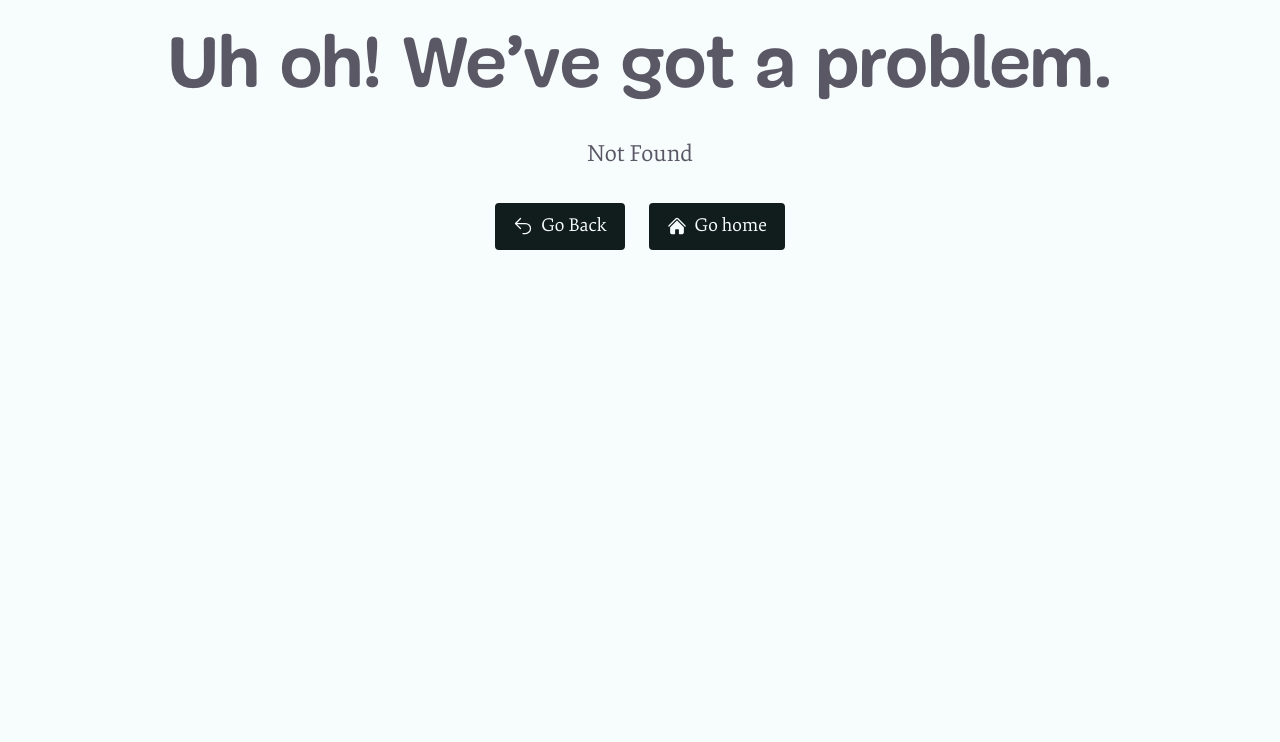
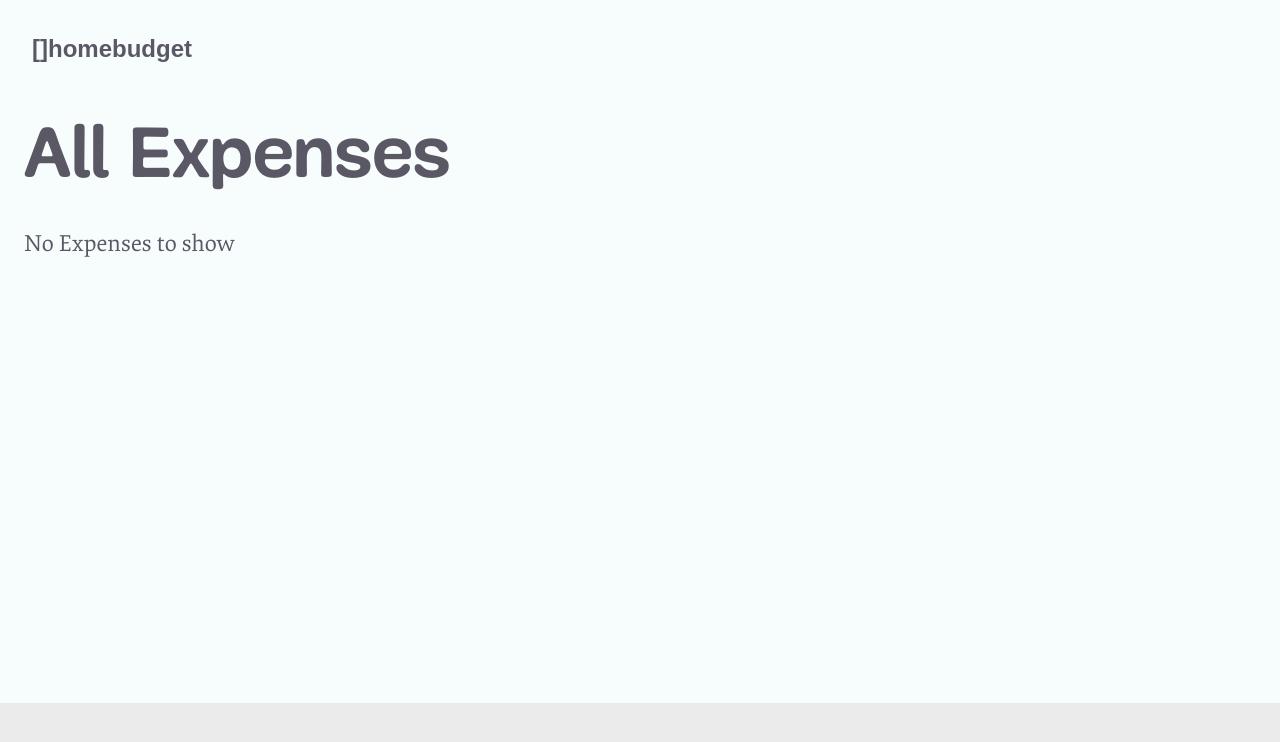
Before and after one commit to adenugbamichael/budget, a React (Vite) app: page /expenses in a window 1280 px wide. Before the commit this address had no page. Shown: the top 742 px of the page. Built offline with nearby package versions, Linux system fonts and the light colour scheme; a web font is replaced by a local one.

Commit message:
Expense page

```diff
--- a/src/App.jsx
+++ b/src/App.jsx
@@ -13,6 +13,7 @@
 // Routes
 import Dashboard, { dashboardAction, dashboardLoader } from "./pages/Dashboard"
 import Error from "./pages/Error"
+import ExpensesPage, { expensesLoader } from "./pages/ExpensesPage"
 
 const router = createBrowserRouter([
   {
@@ -27,6 +28,11 @@
         loader: dashboardLoader,
         action: dashboardAction,
         errorElement: <Error />,
+      },
+      {
+        path: "expenses",
+        element: <ExpensesPage />,
+        loader: expensesLoader,
       },
       {
         path: "logout",
--- a/src/pages/Dashboard.jsx
+++ b/src/pages/Dashboard.jsx
@@ -1,5 +1,5 @@
 // rrd imports
-import { useLoaderData } from "react-router-dom"
+import { Link, useLoaderData } from "react-router-dom"
 
 // library imports
 import { toast } from "react-toastify"
@@ -98,10 +98,15 @@
                   <div className='grid-md'>
                     <h2>Recent Expenses</h2>
                     <Table
-                      expenses={expenses.sort(
-                        (a, b) => b.createdAt - a.createdAt
-                      )}
+                      expenses={expenses
+                        .sort((a, b) => b.createdAt - a.createdAt)
+                        .slice(0, 8)}
                     />
+                    {expenses.length > 8 && (
+                      <Link to='expenses' className='btn btn--dark'>
+                        View all expenses
+                      </Link>
+                    )}
                   </div>
                 )}
               </div>
--- /dev/null
+++ b/src/pages/ExpensesPage.jsx
@@ -0,0 +1,36 @@
+// red imports
+import { useLoaderData } from "react-router-dom"
+
+// helper
+import { fetchData } from "../helpers"
+
+// component imports
+import Table from "../components/Table"
+
+// loader
+export function expensesLoader() {
+  const expenses = fetchData("expenses")
+  return { expenses }
+}
+
+const ExpensesPage = () => {
+  const { expenses } = useLoaderData()
+
+  return (
+    <div className='grid-lg'>
+      <h1>All Expenses</h1>
+      {expenses && expenses.length > 0 ? (
+        <div className='grid-md'>
+          <h2>
+            Recent Expenses <small>({expenses.length}total)</small>
+          </h2>
+          <Table expenses={expenses} />
+        </div>
+      ) : (
+        <p>No Expenses to show</p>
+      )}
+    </div>
+  )
+}
+
+export default ExpensesPage
```
